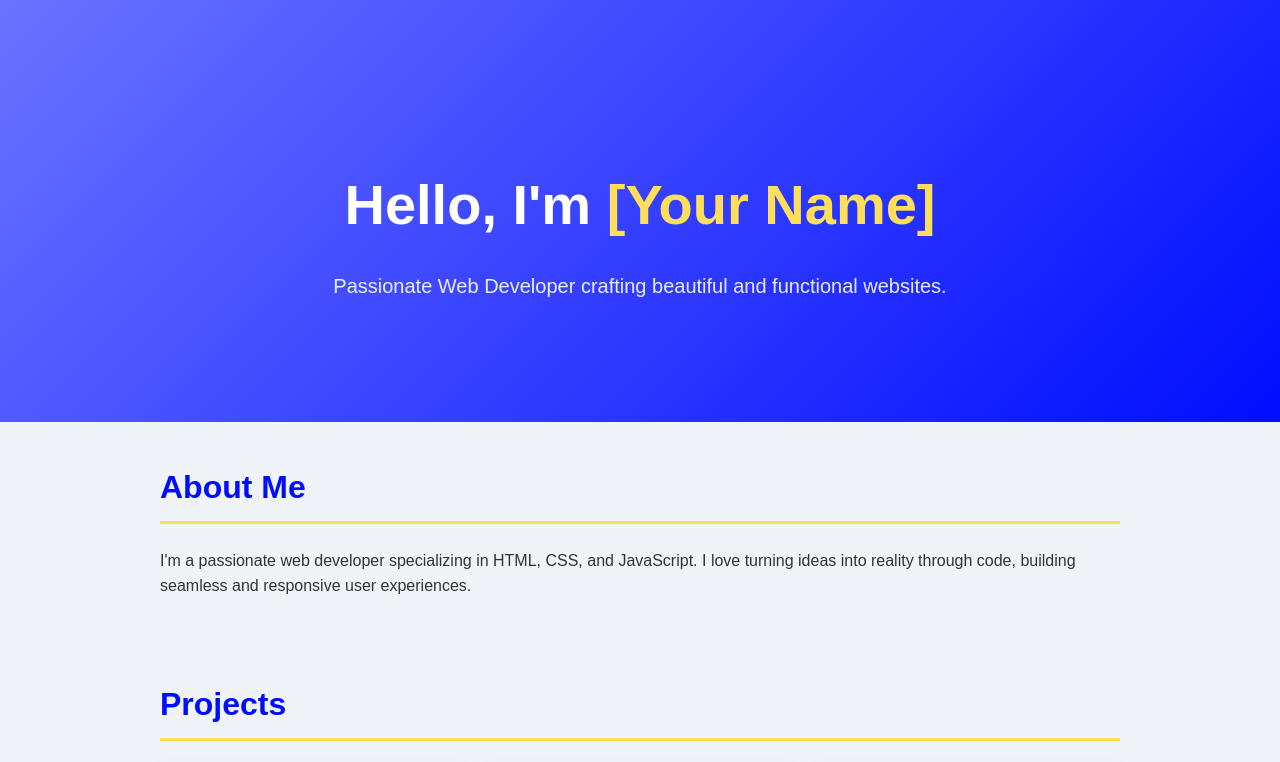
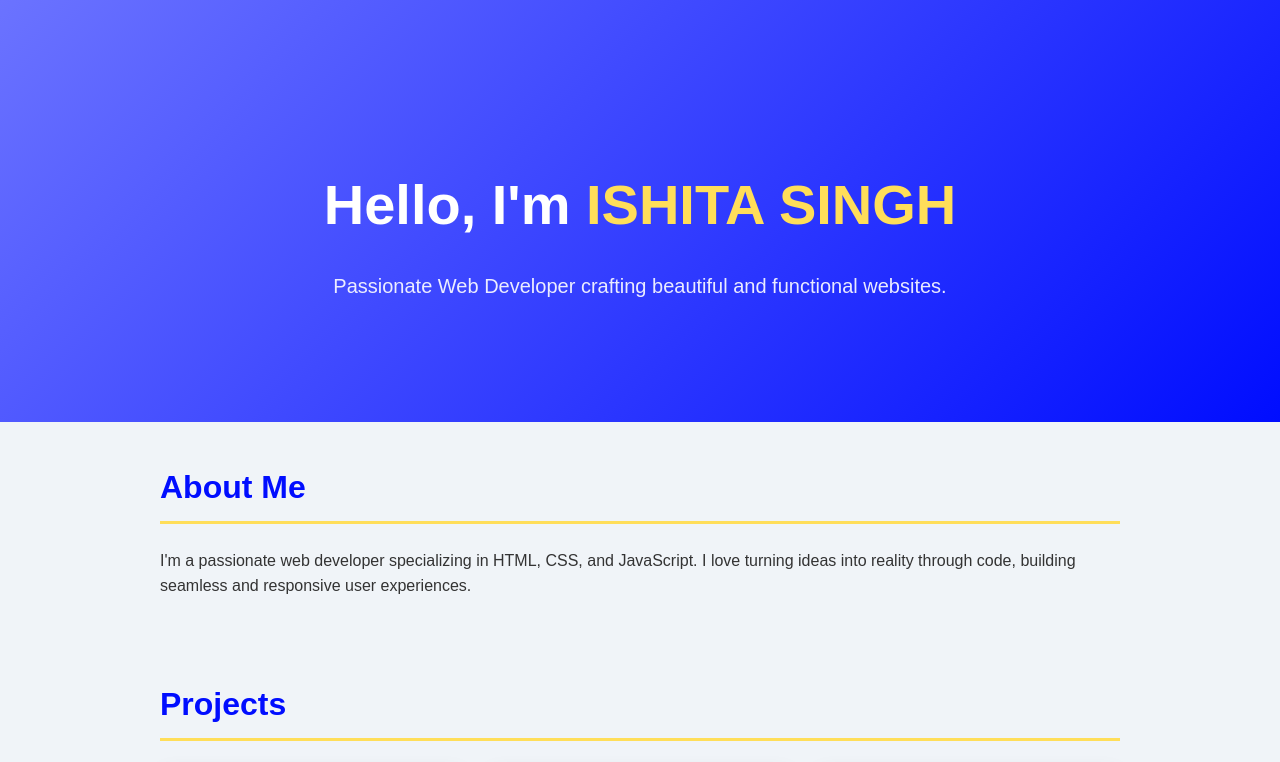
Before and after one commit to ishitadilipsingh13/portfolio, a plain HTML site: page index.html in a window 1280 px wide. Shown: the top 762 px of the page. Drawn offline with Linux system fonts and the light colour scheme.

Commit message:
Update index.html

```diff
--- a/index.html
+++ b/index.html
@@ -151,7 +151,7 @@
 
   <header class="hero">
     <div class="container">
-      <h1>Hello, I'm <span>[Your Name]</span></h1>
+      <h1>Hello, I'm <span>ISHITA SINGH</span></h1>
       <p>Passionate Web Developer crafting beautiful and functional websites.</p>
     </div>
   </header>
```
